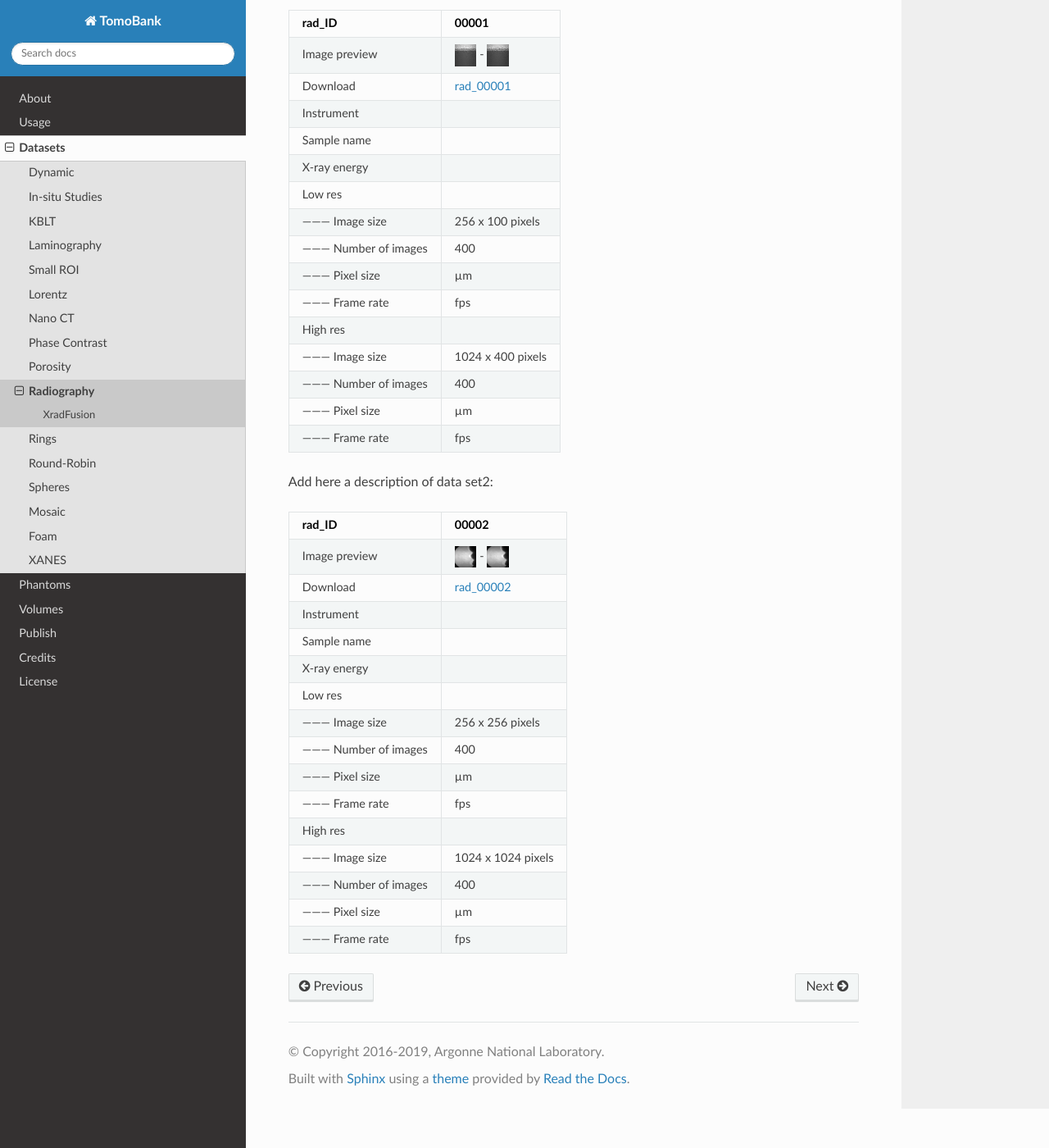
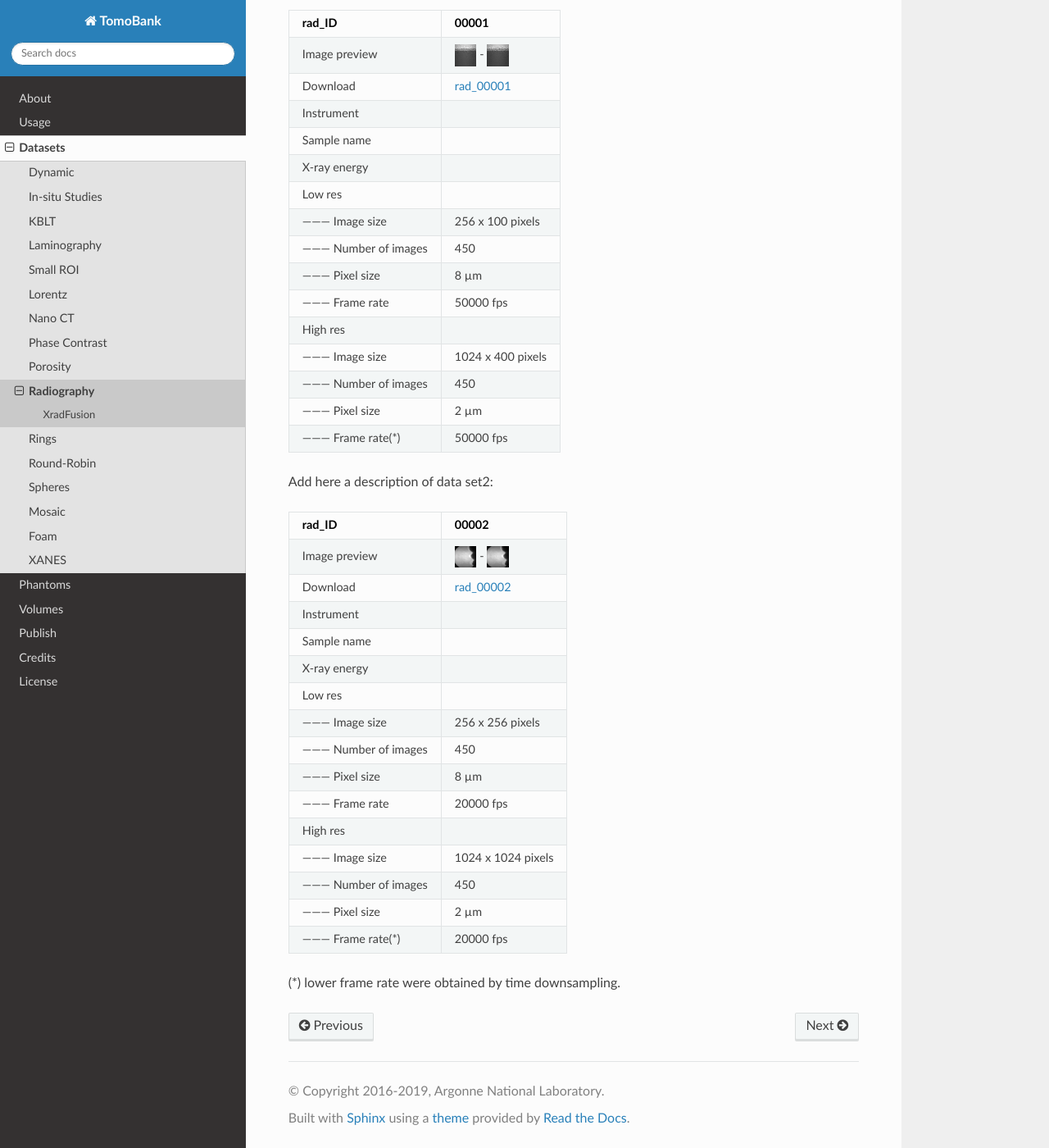
Before and after one commit to tomography/tomobank, a Sphinx documentation site: the page built from docs/source/data/docs.data.radio.rst, in a window 1280 px wide and 1400 px high, scrolled down 349 px. Shown: the whole window at 82% size. Built offline with Sphinx 7.4.7 and the Read the Docs theme 2.0.0, drawn with Linux system fonts in a browser that asks for light colours; cross-references to code outside the pages are shown as plain code.

Commit message:
added more info on the XradFusion data

```diff
--- a/docs/source/data/docs.data.radio.rst
+++ b/docs/source/data/docs.data.radio.rst
@@ -27,21 +27,21 @@ Add here a description of data set1:
 +-----------------------------------------+----------------------------+
 |             --------- Image size        |    256 x 100 pixels        |
 +-----------------------------------------+----------------------------+
-|             --------- Number of images  |    400                     |
+|             --------- Number of images  |    450                     |
 +-----------------------------------------+----------------------------+
-|             --------- Pixel size        |    µm                      |
+|             --------- Pixel size        |    8 µm                    |
 +-----------------------------------------+----------------------------+
-|             --------- Frame rate        |    fps                     |
+|             --------- Frame rate        |    50000 fps               |
 +-----------------------------------------+----------------------------+
 |             High res                    |                            |
 +-----------------------------------------+----------------------------+
 |             --------- Image size        |    1024 x 400 pixels       |
 +-----------------------------------------+----------------------------+
-|             --------- Number of images  |    400                     |
+|             --------- Number of images  |    450                     |
 +-----------------------------------------+----------------------------+
-|             --------- Pixel size        |    µm                      |
+|             --------- Pixel size        |    2 µm                    |
 +-----------------------------------------+----------------------------+
-|             --------- Frame rate        |    fps                     |
+|             --------- Frame rate(*)     |    50000 fps               |
 +-----------------------------------------+----------------------------+
 
 Add here a description of data set2:
@@ -63,23 +63,24 @@ Add here a description of data set2:
 +-----------------------------------------+----------------------------+
 |             --------- Image size        |    256 x 256 pixels        |
 +-----------------------------------------+----------------------------+
-|             --------- Number of images  |    400                     |
+|             --------- Number of images  |    450                     |
 +-----------------------------------------+----------------------------+
-|             --------- Pixel size        |    µm                      |
+|             --------- Pixel size        |    8 µm                    |
 +-----------------------------------------+----------------------------+
-|             --------- Frame rate        |    fps                     |
+|             --------- Frame rate        |    20000 fps               |
 +-----------------------------------------+----------------------------+
 |             High res                    |                            |
 +-----------------------------------------+----------------------------+
 |             --------- Image size        |    1024 x 1024 pixels      |
 +-----------------------------------------+----------------------------+
-|             --------- Number of images  |    400                     |
+|             --------- Number of images  |    450                     |
 +-----------------------------------------+----------------------------+
-|             --------- Pixel size        |    µm                      |
+|             --------- Pixel size        |    2 µm                    |
 +-----------------------------------------+----------------------------+
-|             --------- Frame rate        |    fps                     |
+|             --------- Frame rate(*)     |    20000 fps               |
 +-----------------------------------------+----------------------------+
 
+(*) lower frame rate were obtained by time downsampling.
 
 .. _rad_00001: https://g-a0400.fd635.8443.data.globus.org/rad_00001/rad_00001.zip
 
```
